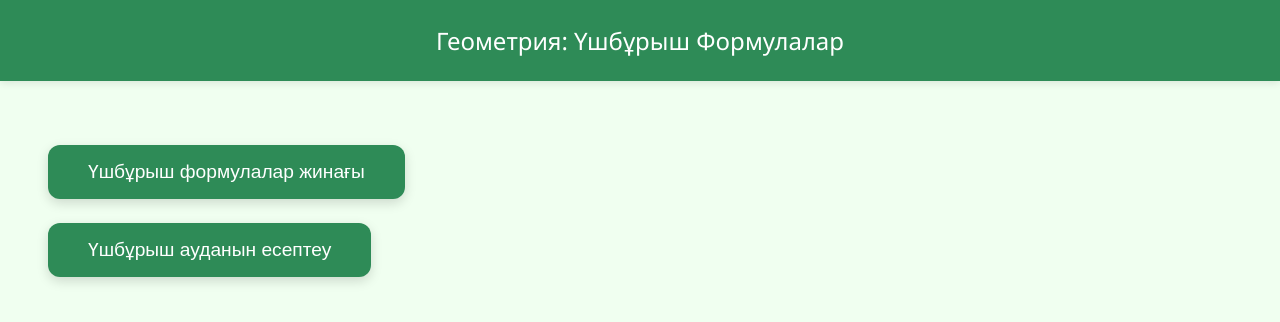
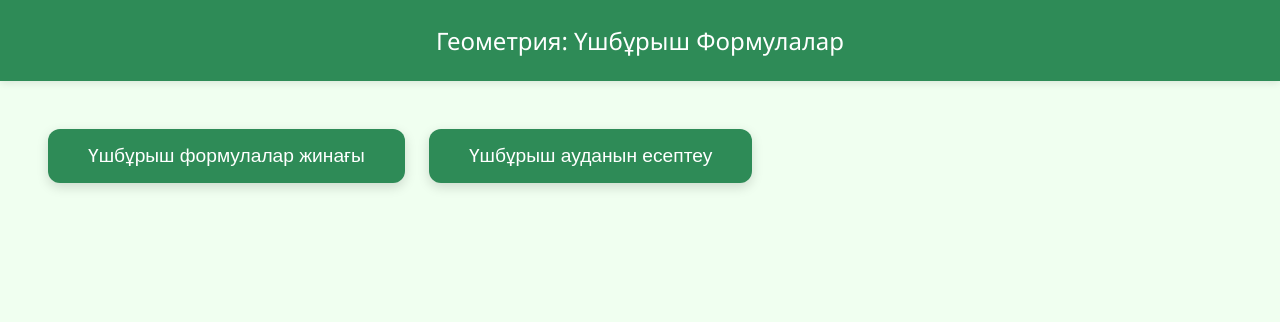
Before and after one commit to mukhitdinovvv/triangle, a plain HTML site: page index.html in a window 1280 px wide. Drawn offline with Linux system fonts and the light colour scheme.

Commit message:
Update index.html

```diff
--- a/index.html
+++ b/index.html
@@ -27,11 +27,12 @@
     }
     main {
       display: flex;
-      flex-direction: column;
-      align-items: flex-start;
-      padding-left: 3rem;
-      padding-top: 4rem;
+      flex-direction: row; /* Кнопки в строку */
+      justify-content: flex-start; /* По левому краю */
+      align-items: center;
+      padding: 3rem;
       gap: 1.5rem;
+      flex-wrap: wrap; /* Чтобы не вылазили за экран на мобилках */
       animation: fadeIn 1s ease;
     }
     @keyframes fadeIn {
```
